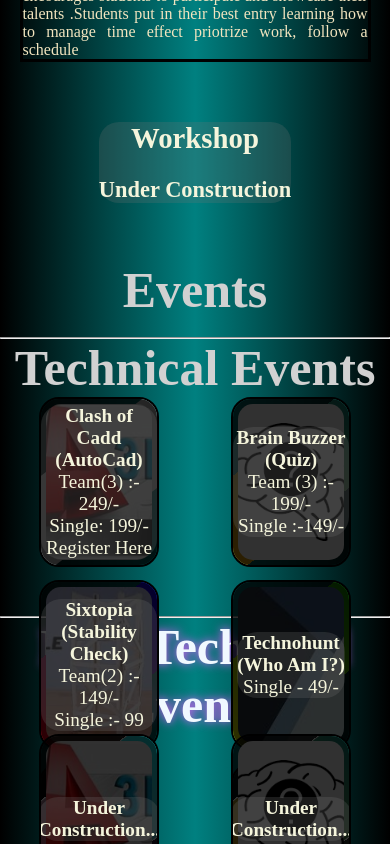
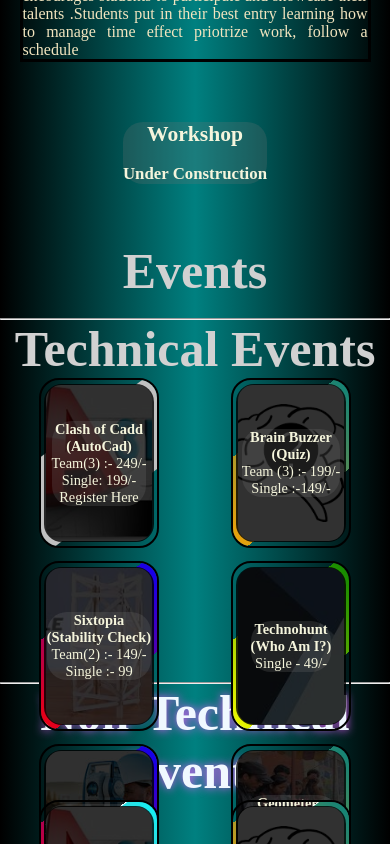
Before and after one commit to premson18/Pratistha, a React (Vite) app: page / in a window 390 px wide. Shown: the part 1340-2184 px from the top of the page. Built offline with nearby package versions, Linux system fonts and the light colour scheme.

Commit message:
first commit

```diff
--- a/src/Components/Events/TechnicalEvents/TechnicalEvents.css
+++ b/src/Components/Events/TechnicalEvents/TechnicalEvents.css
@@ -74,11 +74,12 @@
 
 .freefire{
     background-color: rgba(0, 0, 0, 0.806);
-    width: 100%;
-    height: 100%;
+    width: 94%;
+    height: 95%;
     display: flex;
     justify-content: center;
     align-items: center;
+    border-radius: 18px;
 
 }
 
@@ -193,8 +194,8 @@
 
 }
 
-
-@media (min-width : 320px) and (max-width: 768px) {
+/* mobile view from 320px to 375px*/
+@media (min-width : 320px) and (max-width: 375px) {
     .teventsmain{
         height: 120vh;
         box-sizing: border-box;
@@ -217,6 +218,34 @@
 
 
 }
+
+/*mobile view form 375px to 475px*/
+
+@media (min-width : 375px) and (max-width: 768px) {
+    .teventsmain{
+        height: 50vh;
+        box-sizing: border-box;
+        padding-bottom: 50px;
+    }
+
+    .techevents-cards{
+
+        padding: 0 34px;
+    }
+    .techevents-cards .card3{
+        width: 150px;
+        height: 240px;
+        border: 2px solid black;
+        gap: 0;
+        padding: 0;
+        margin: 0;
+
+    }
+
+
+}
+
+
 
 @media screen and (min-width : 320px) and (max-width : 768px) {
 
@@ -259,7 +288,5 @@
     }
 }
 @media (min-width:375px) and (max-width:425px) {
-    .teventsmain{
-        height: 30vh;
-    }
+
 }
--- a/src/Components/Events/eventsinfo.css
+++ b/src/Components/Events/eventsinfo.css
@@ -5,11 +5,12 @@
 
 .eventsinfo{
     color: beige;
-    font-size: 1.2rem;
+    font-size: 0.9rem;
     text-align: center;
     background-color: rgba(117, 117, 117, 0.231);
 
     border-radius: 20px;
+    font-weight: 500;
 
 
 
```
